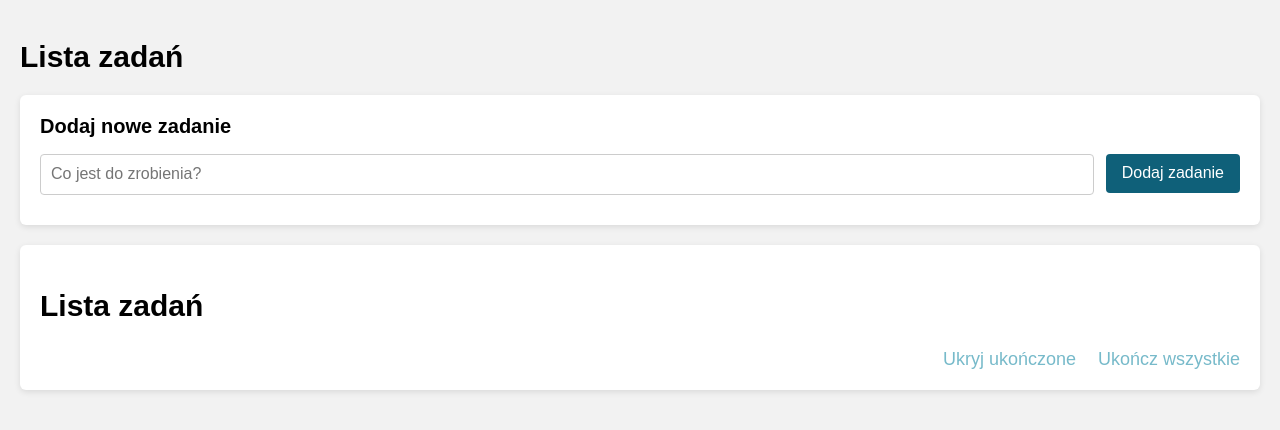
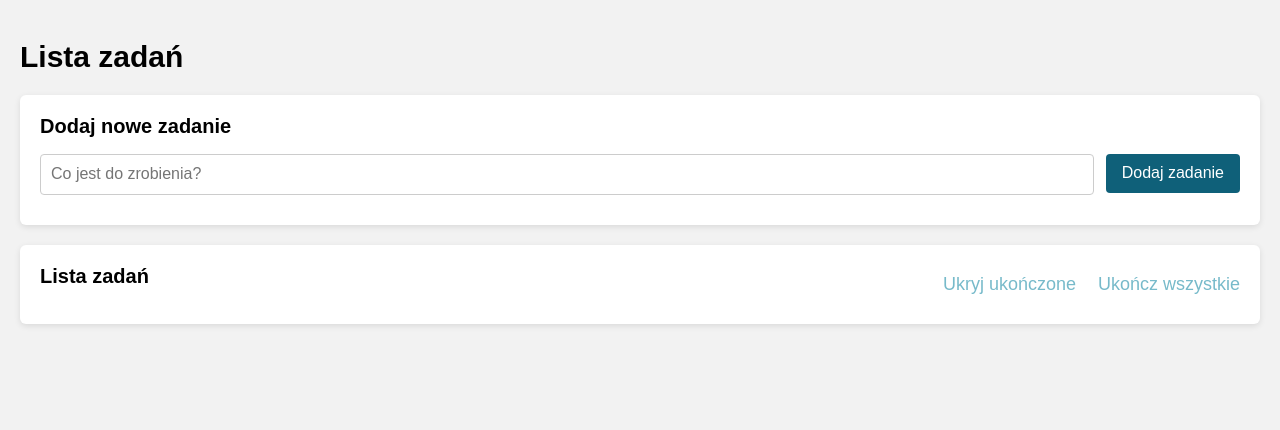
Before and after one commit to Mateusz-Chrabolowski/todo-list-react, a React (Create React App) app: page / in a window 1280 px wide. Shown: the top 430 px of the page. Built offline with nearby package versions, Linux system fonts and the light colour scheme.

Commit message:
add task that didnt disapear when refresh

```diff
--- a/src/App.js
+++ b/src/App.js
@@ -1,35 +1,51 @@
-import { useState } from "react";
+import { useEffect, useState } from "react";
 import TaskForm from "./components/TaskForm";
 import TaskList from "./components/TaskList";
-import TaskControls from "./components/TaskControl";
+import TaskControl from "./components/TaskControl";
 
 function App() {
-  const [tasks, setTasks] = useState([]);
+  // 🔹 wczytanie z localStorage przy starcie
+  const tasksFromLocalStorage = localStorage.getItem("tasks");
+
+  const [tasks, setTasks] = useState(
+    tasksFromLocalStorage ? JSON.parse(tasksFromLocalStorage) : []
+  );
+
   const [showCompleted, setShowCompleted] = useState(true);
 
+  // 🔹 zapis do localStorage przy każdej zmianie tasks
+  useEffect(() => {
+    localStorage.setItem("tasks", JSON.stringify(tasks));
+  }, [tasks]);
+
+  // ➕ dodanie zadania
   const addTask = (text) => {
-    setTasks(prev => [...prev, { text, done: false }]);
+    setTasks((prev) => [...prev, { text, done: false }]);
   };
 
+  // ✅ przełączanie done
   const toggleTask = (index) => {
-    setTasks(prev =>
-      prev.map((t, i) =>
-        i === index ? { ...t, done: !t.done } : t
+    setTasks((prev) =>
+      prev.map((task, i) =>
+        i === index ? { ...task, done: !task.done } : task
       )
     );
   };
 
+  // 🗑 usuwanie zadania (i z localStorage)
   const deleteTask = (index) => {
-    setTasks(prev => prev.filter((_, i) => i !== index));
+    setTasks((prev) => prev.filter((_, i) => i !== index));
   };
 
+  // ✔ ukończ wszystkie
   const finishAll = () => {
-    setTasks(prev => prev.map(t => ({ ...t, done: true })));
+    setTasks((prev) => prev.map((task) => ({ ...task, done: true })));
   };
 
+  // 👁 filtrowanie widoku
   const visibleTasks = showCompleted
     ? tasks
-    : tasks.filter(t => !t.done);
+    : tasks.filter((task) => !task.done);
 
   return (
     <>
@@ -41,9 +57,10 @@ function App() {
       </section>
 
       <section className="card">
-        <div className="card__title">
-          <h2>Lista zadań</h2>
-          <TaskControls
+        <div className="card__header">
+          <h2 className="card__title">Lista zadań</h2>
+
+          <TaskControl
             showCompleted={showCompleted}
             setShowCompleted={setShowCompleted}
             finishAll={finishAll}
--- a/src/components/TaskControl.js
+++ b/src/components/TaskControl.js
@@ -1,4 +1,4 @@
-function TaskControls({ showCompleted, setShowCompleted, finishAll, tasks }) {
+function TaskControl({ showCompleted, setShowCompleted, finishAll, tasks }) {
   const allDone = tasks.length > 0 && tasks.every(t => t.done);
 
   return (
@@ -21,4 +21,4 @@ function TaskControls({ showCompleted, setShowCompleted, finishAll, tasks }) {
   );
 }
 
-export default TaskControls;
+export default TaskControl;
```
